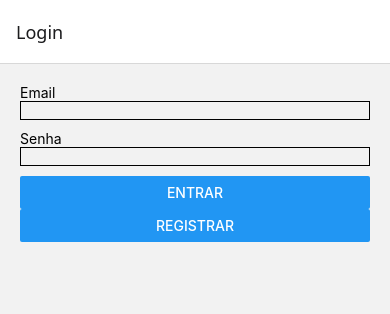
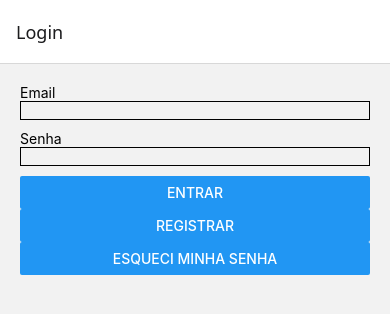
Before and after one commit to joicemqs/Frontend-app-tarefas, a React Native app: screen /Login in a window 390 px wide. Shown: the top 314 px of the page. Built offline with nearby package versions, Linux system fonts and the light colour scheme.

Commit message:
Adicionado botão de senha esquecida

```diff
--- a/screens/LoginScreen.tsx
+++ b/screens/LoginScreen.tsx
@@ -25,6 +25,7 @@ export default function LoginScreen({ navigation }) {
       <TextInput value={password} onChangeText={setPassword} secureTextEntry style={{ borderWidth: 1, marginBottom: 10 }} />
       <Button title="Entrar" onPress={handleLogin} />
       <Button title="Registrar" onPress={() => navigation.navigate('Register')} />
+      <Button title="Esqueci minha senha" onPress={() => navigation.navigate('PasswordReset')} />
     </View>
   );
 }
```
